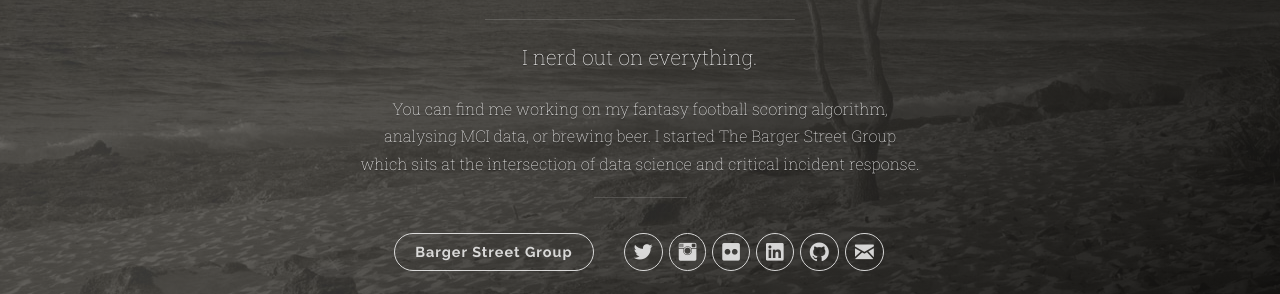
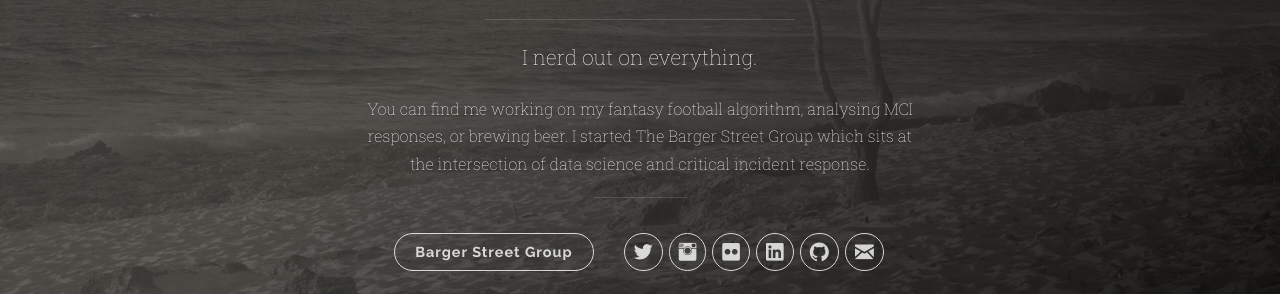
Before and after one commit to jdominiczak/jdominiczak.github.io, a Jekyll site: the page built from index.html, in a window 1280 px wide. Shown: the part 372-666 px from the top of the page. Built offline with Jekyll 4.4.1, drawn with Linux system fonts in a browser that asks for light colours; the list of posts is cut into pages by our own code.

Commit message:
More text updates

```diff
--- a/_config.yml
+++ b/_config.yml
@@ -5,7 +5,7 @@ description: ''
 url: ''
 baseurl: ''
 subtitle: 'I nerd out on everything.'
-longtext: 'You can find me working on my fantasy football scoring algorithm, analysing MCI data, or brewing beer.  I started <a href="http://www.bargerstreetgroup.com">The Barger Street Group</a> which sits at the intersection of data science and critical incident response.'
+longtext: 'You can find me working on my fantasy football algorithm, analysing MCI responses, or brewing beer.  I started <a href="http://www.bargerstreetgroup.com">The Barger Street Group</a> which sits at the intersection of data science and critical incident response.'
 googleAnalytics: 'UA-51066876-1'
 # disqus_shortname: 'your-disqus-name'
 
```
